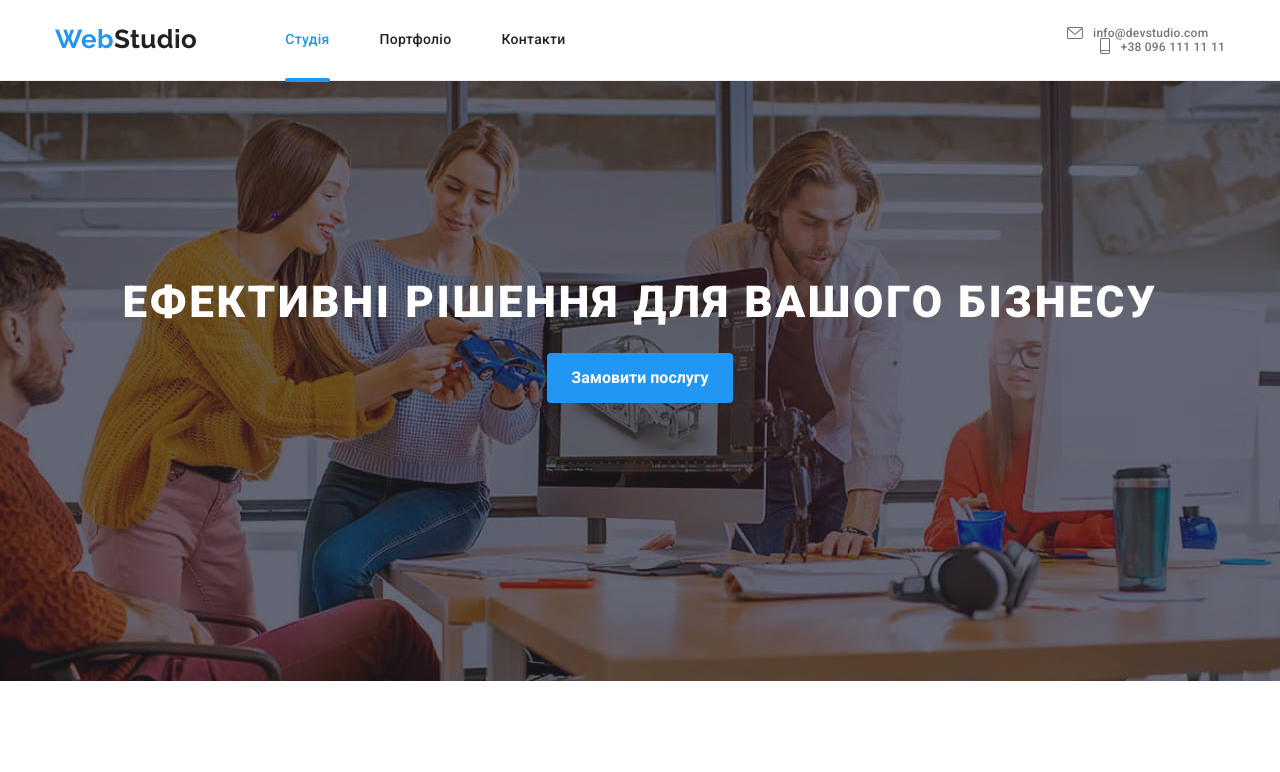
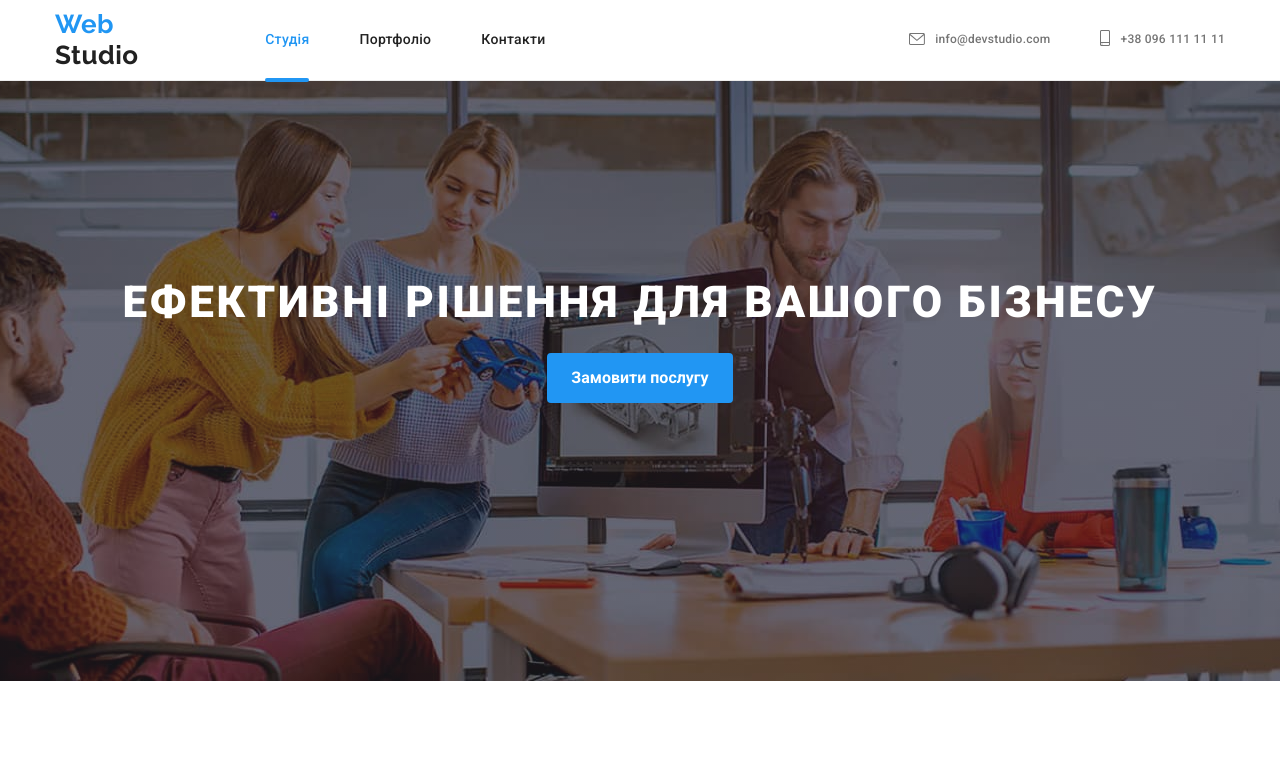
Before and after one commit to Mr-Foxx/goit-markup-hw-08, a plain HTML site: page index.html in a window 1280 px wide. Shown: the top 772 px of the page. Drawn offline with nearby package versions, Linux system fonts and the light colour scheme.

Commit message:
still working hw 8

```diff
--- a/sass/components/_logo.scss
+++ b/sass/components/_logo.scss
@@ -1,6 +1,6 @@
 
 .logo {
-    display: flex;
+    // display: flex;
     font-family: Raleway, cursive;
     font-weight: 700;
     font-size: 26px;
```
Also changed, not shown: sass/components/_header-contacts.scss (+2 -10 lines), css/main.css, css/main.min.css, 2 other files.
